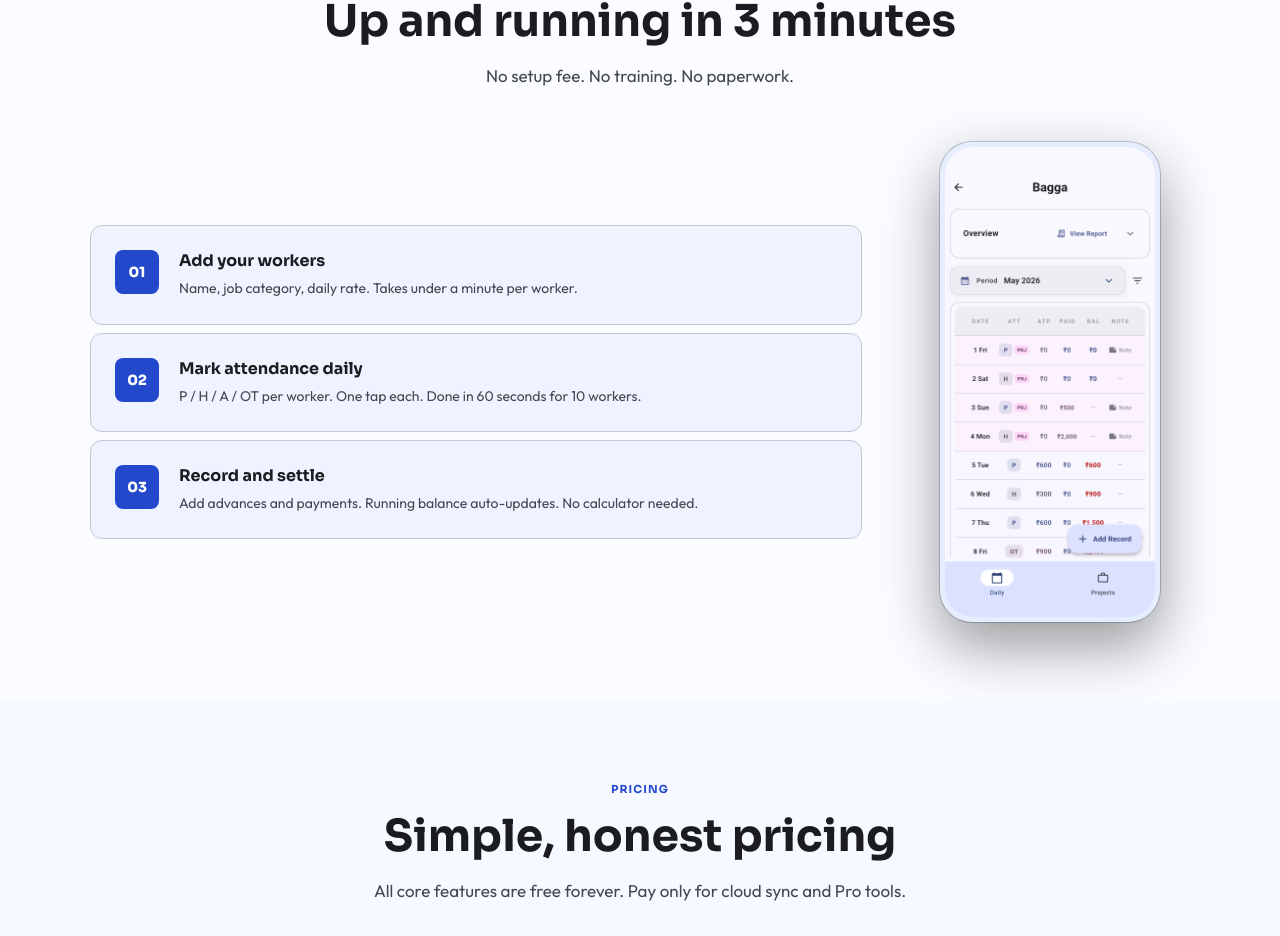
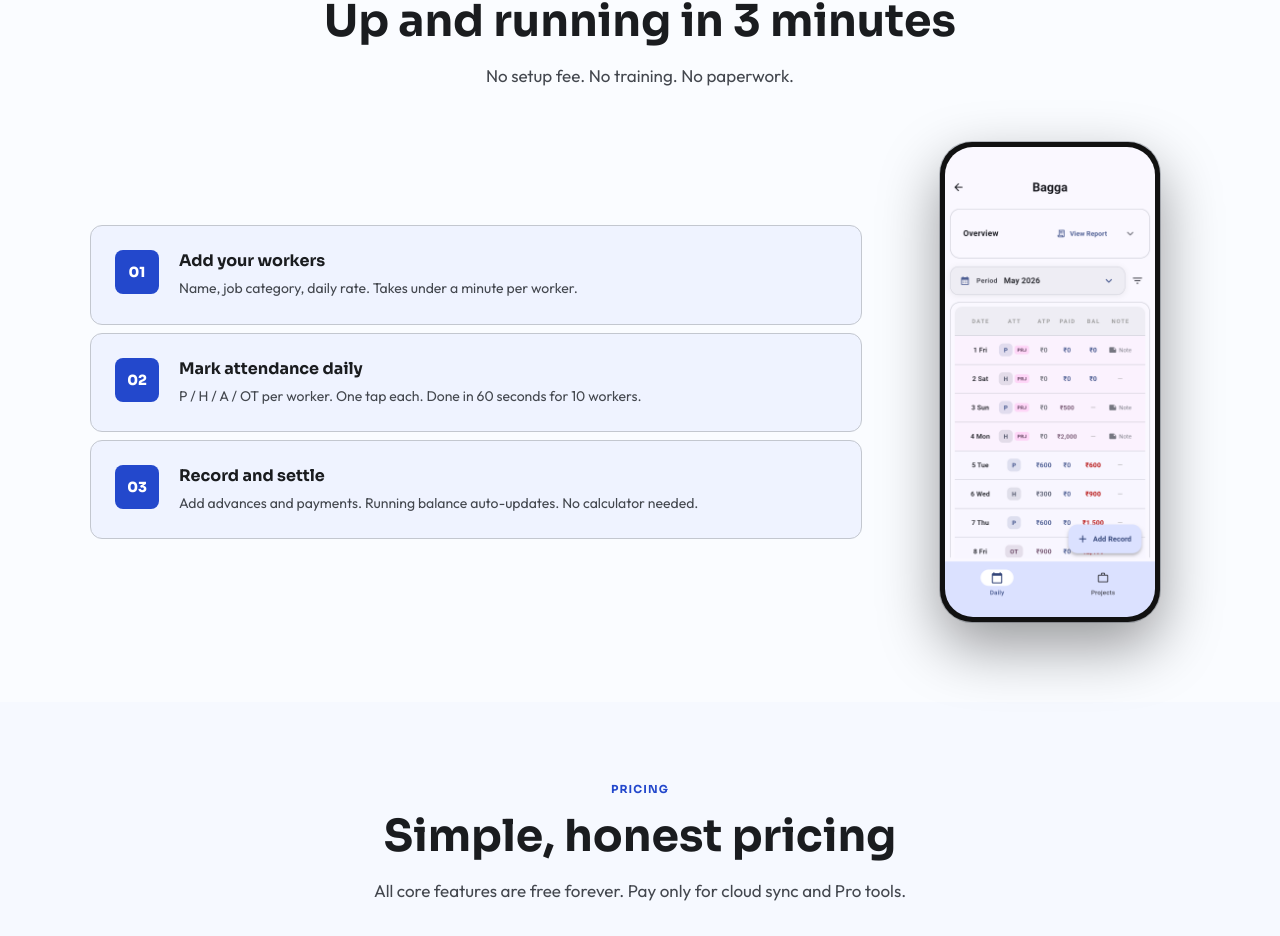
Before and after one commit to johnsstalk/workerslog-web, a Next.js app: page / in a window 1280 px wide. Shown: the part 1738-2674 px from the top of the page. Built offline with nearby package versions, Linux system fonts and the light colour scheme.

Commit message:
Update background color in how-it-works-section
Changed background color from a CSS variable to a hex color.

```diff
--- a/components/sections/how-it-works-section.jsx
+++ b/components/sections/how-it-works-section.jsx
@@ -75,7 +75,7 @@ export default function HowItWorksSection() {
             <div className="wl-how-preview" style={{ display: 'flex', justifyContent: 'center', alignItems: 'center' }}>
               <div style={{
                 width: 220, height: 480,
-                background: 'var(--color-surface-container-high)',
+                  background: '#111111',
                 borderRadius: 32, padding: 5,
                 boxShadow: '0 24px 60px rgba(0,0,0,0.4), 0 0 0 1px var(--color-outline-variant)',
               }}>
```
